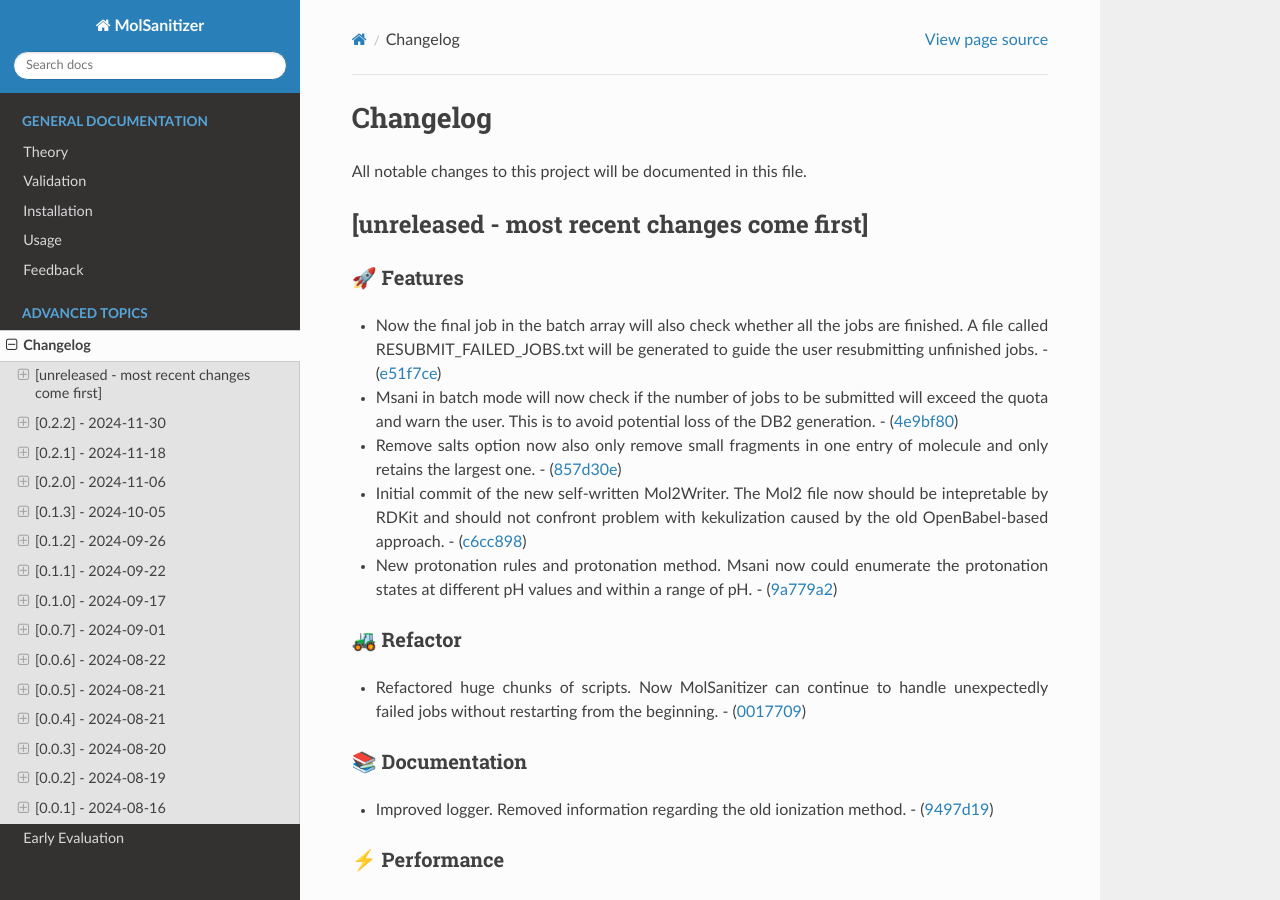
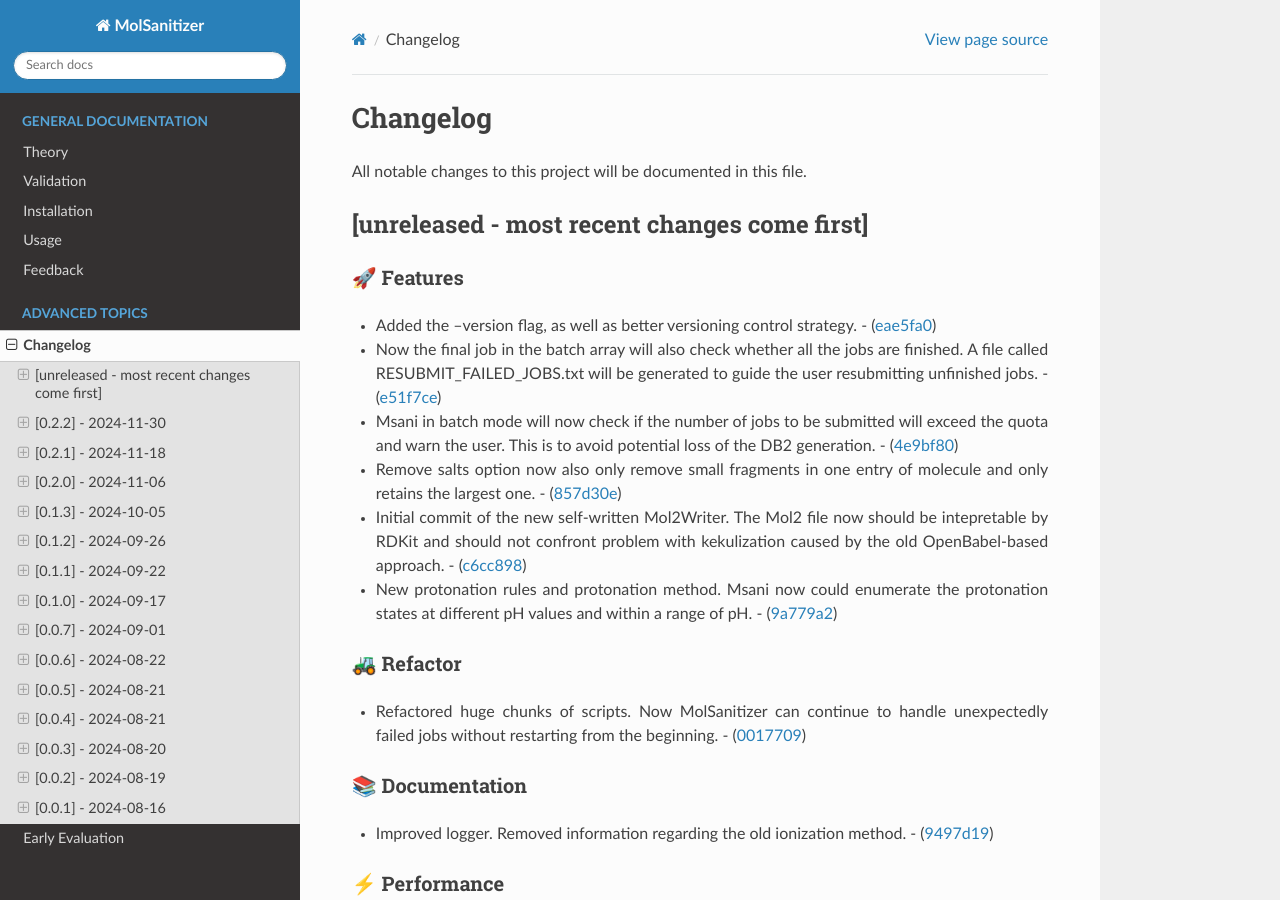
Before and after one commit to phonglam3103/msani-readthedocs, a Sphinx documentation site: the page built from docs/source/changes.rst, in a window 1280 px wide and 900 px high. Built offline with Sphinx 7.4.7 and the Read the Docs theme 3.1.0, drawn with Linux system fonts in a browser that asks for light colours; formulas are drawn with MathJax 3.

Commit message:
Update changes.rst from the software repository

```diff
--- a/docs/source/changes.rst
+++ b/docs/source/changes.rst
@@ -9,6 +9,9 @@ All notable changes to this project will be documented in this file.
 🚀 Features
 ~~~~~~~~~~
 
+-  Added the –version flag, as well as better versioning control
+   strategy. -
+   (`eae5fa0 <https://github.com/Isra3l/MolSanitizer/commit/eae5fa0128a4fbcc64bdf66208e47d4f8d775a0a>`__)
 -  Now the final job in the batch array will also check whether all the
    jobs are finished. A file called RESUBMIT_FAILED_JOBS.txt will be
    generated to guide the user resubmitting unfinished jobs. -
```
